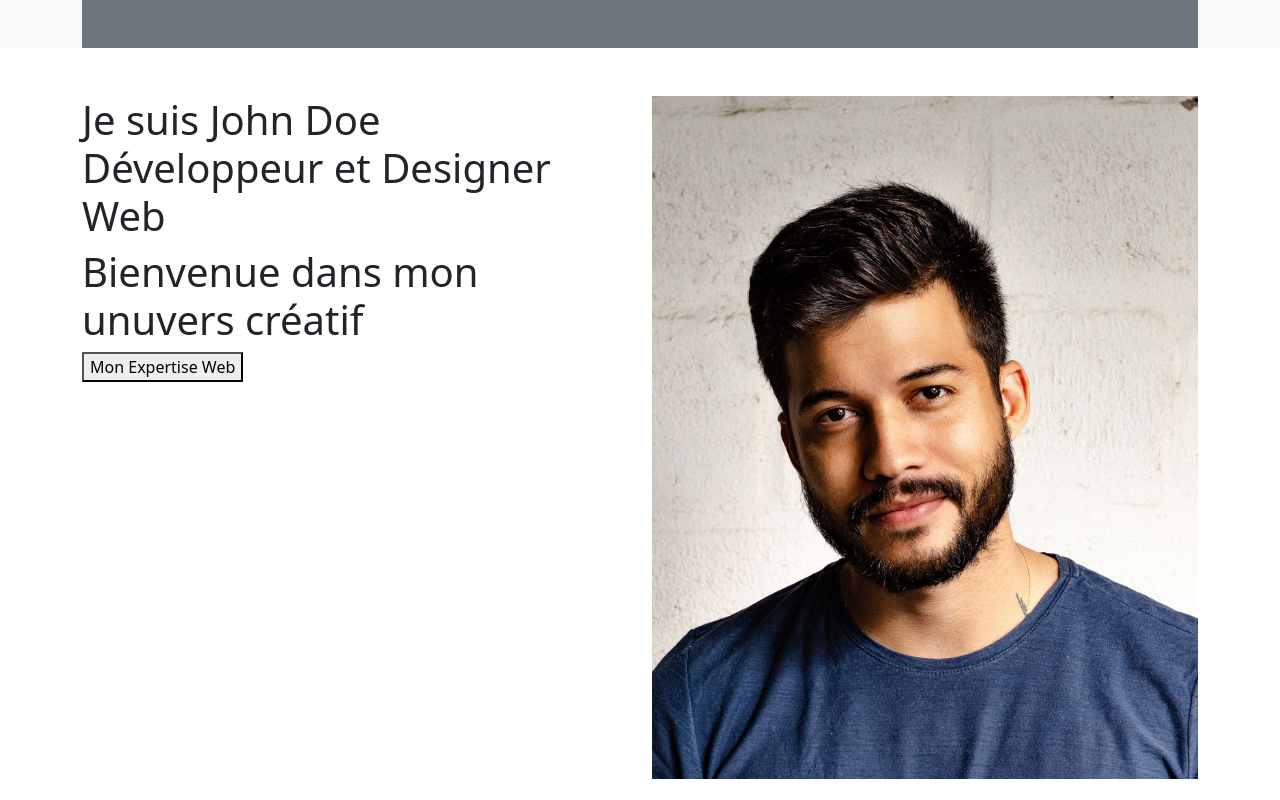
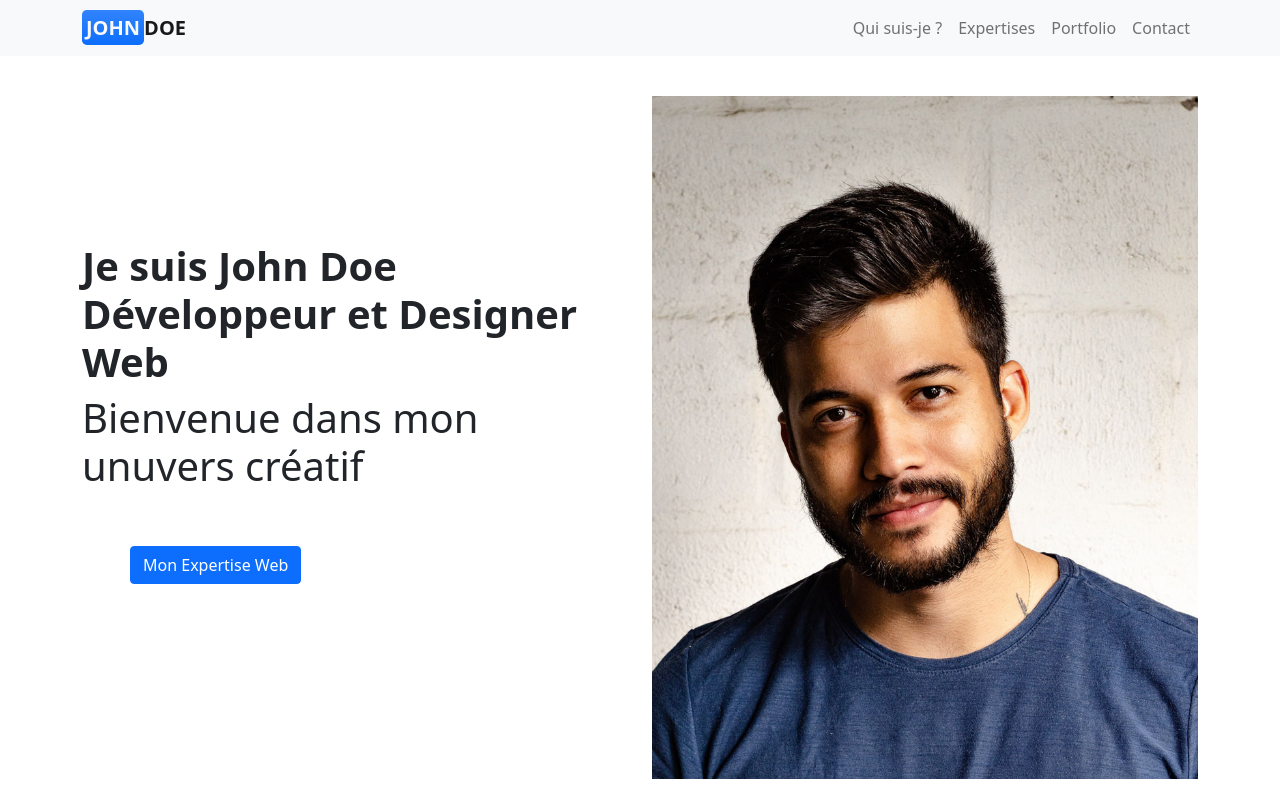
Before and after one commit to aromaric21/learn-bootstrap-5, a plain HTML site: page index.html in a window 1280 px wide. Shown: the top 800 px of the page. Drawn offline with nearby package versions, Linux system fonts and the light colour scheme.

Commit message:
Mise en page responsive de la navbar

```diff
--- a/index.html
+++ b/index.html
@@ -4,24 +4,53 @@
     <meta charset="UTF-8">
     <title>Porfolio</title>
     <link href="https://cdn.jsdelivr.net/npm/bootstrap@5.1.3/dist/css/bootstrap.min.css" rel="stylesheet" integrity="sha384-1BmE4kWBq78iYhFldvKuhfTAU6auU8tT94WrHftjDbrCEXSU1oBoqyl2QvZ6jIW3" crossorigin="anonymous">
+    <link rel="stylesheet" href="https://cdn.jsdelivr.net/npm/bootstrap-icons@1.5.0/font/bootstrap-icons.css">
+
+    <!-- Font Awesome -->
+    <script src="https://kit.fontawesome.com/14273d579a.js" crossorigin="anonymous"></script>
 </head>
 <body>
-    <header>
-        <nav class="bg-light">
+    <header class="py-4">
+        <nav class="navbar navbar-expand-md bg-light navbar-light fixed-top">
             <div class="container">
-                <div class="bg-secondary py-4"></div>
+                <a class="navbar-brand text-uppercase fw-bold" href="#">
+                    <span class="bg-primary bg-gradient p-1 rounded-3 text-light">John</span>Doe
+                </a>
+                <button class="navbar-toggler" type="button" data-bs-toggle="collapse"
+                        data-bs-target="#navbarNav" aria-controls="navbarNav"
+                        aria-expanded="false" aria-label="Toggle navigation">
+                    <span class="navbar-toggler-icon"></span>
+                </button>
+
+                <div class="collapse navbar-collapse justify-content-end" id="navbarNav">
+                    <ul class="navbar-nav">
+                        <li class="nav-item">
+                            <a class="nav-link" href="#johndoe">Qui suis-je ?</a>
+                        </li>
+                        <li class="nav-item">
+                            <a class="nav-link" href="#expertise">Expertises</a>
+                        </li>
+                        <li class="nav-item">
+                            <a class="nav-link" href="#portfolio">Portfolio</a>
+                        </li>
+                        <li class="nav-item">
+                            <a class="nav-link" href="#contact">Contact</a>
+                        </li>
+                    </ul>
+                </div>
+
             </div>
         </nav>
     </header>
     <main>
 
-        <section class="my-5">
+        <section id="johndoe" class="my-5">
             <div class="container">
-                <div class="row gy-4 gy-md-0">
+                <div class="row align-items-center gy-4">
                     <div class="col-12 col-md-6">
-                        <h1>Je suis John Doe Développeur et Designer Web</h1>
-                        <h1>Bienvenue dans mon unuvers créatif</h1>
-                        <button>Mon Expertise Web</button>
+                        <h1 class="fw-bold">Je suis John Doe Développeur et Designer Web</h1>
+                        <h1 class="fw-light">Bienvenue dans mon unuvers créatif</h1>
+                        <button class="btn btn-primary m-5">Mon Expertise Web</button>
                     </div>
                     <div class="col-12 col-md-6">
                         <img src="../img/portrait.jpg" alt="Photo de John Doe" width="100%">
@@ -31,7 +60,7 @@
         </section>
 
         <section >
-            <div class="container">
+            <div id="expertise" class="container">
                 <h2>Mon expertise</h2>
                 <h3>Développement Web et design</h3>
 
@@ -60,7 +89,7 @@
             </div>
         </section>
 
-        <section class="py-5">
+        <section id="portfolio" class="py-5">
             <div class="container">
                 <h2>Mon porfolio</h2>
                 <h3>Projets perso et pro</h3>
@@ -85,7 +114,7 @@
             </div>
         </section>
 
-        <section class="py-5 bg-light">
+        <section id="contact" class="py-5 bg-light">
             <div class="container">
                 <h2>Un projet de création web ?</h2>
                 <h3>Allons en discuter autour d'un café</h3>
@@ -112,8 +141,12 @@
                 <div class="col-4">
                     <div class="bg-secondary py-5"></div>
                 </div>
-                <div class="col-4">
-                    <div class="bg-secondary py-5"></div>
+                <div class="col-12 col-md-4 text-md-end">
+                    <ul class="list-inline">
+                        <li class="list-inline-item"><i class="bi bi-linkedin"></i></li>
+                        <li class="list-inline-item"><i class="bi bi-instagram"></i></li>
+                        <li class="list-inline-item"><i class="bi bi-twitter"></i></li>
+                    </ul>
                 </div>
             </div>
         </div>
```
